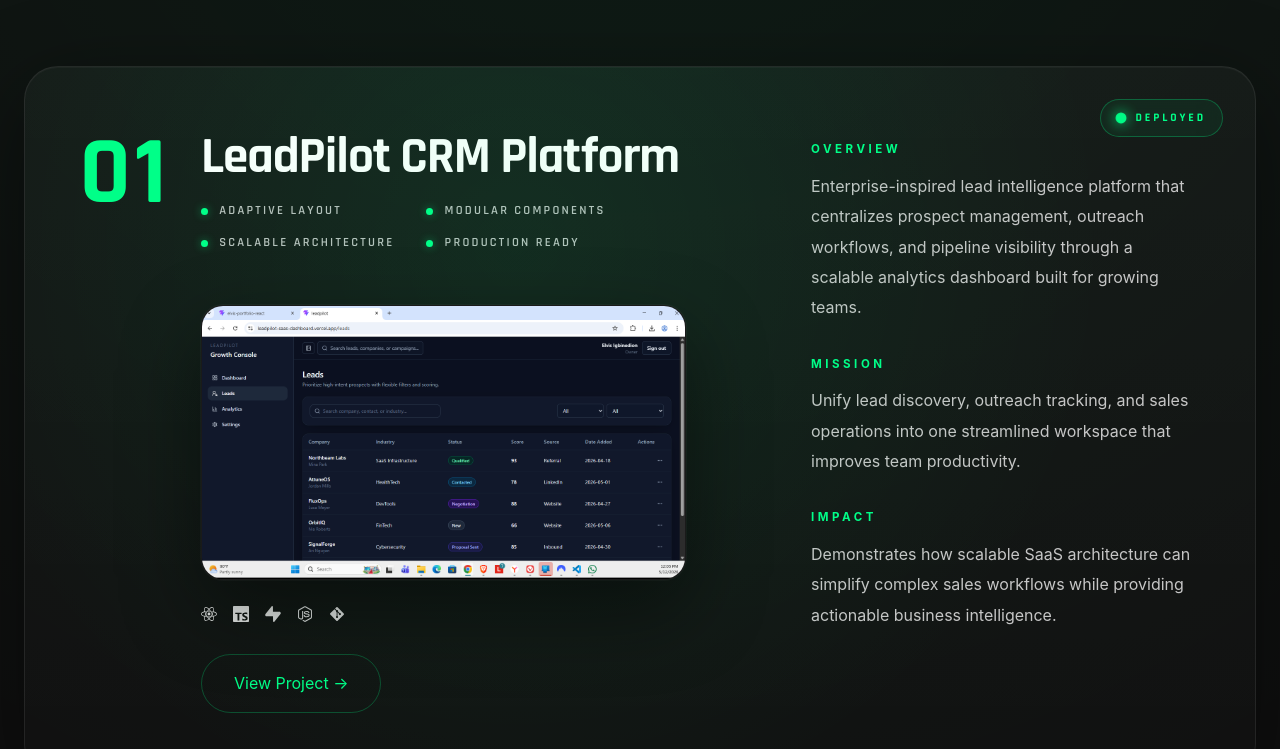
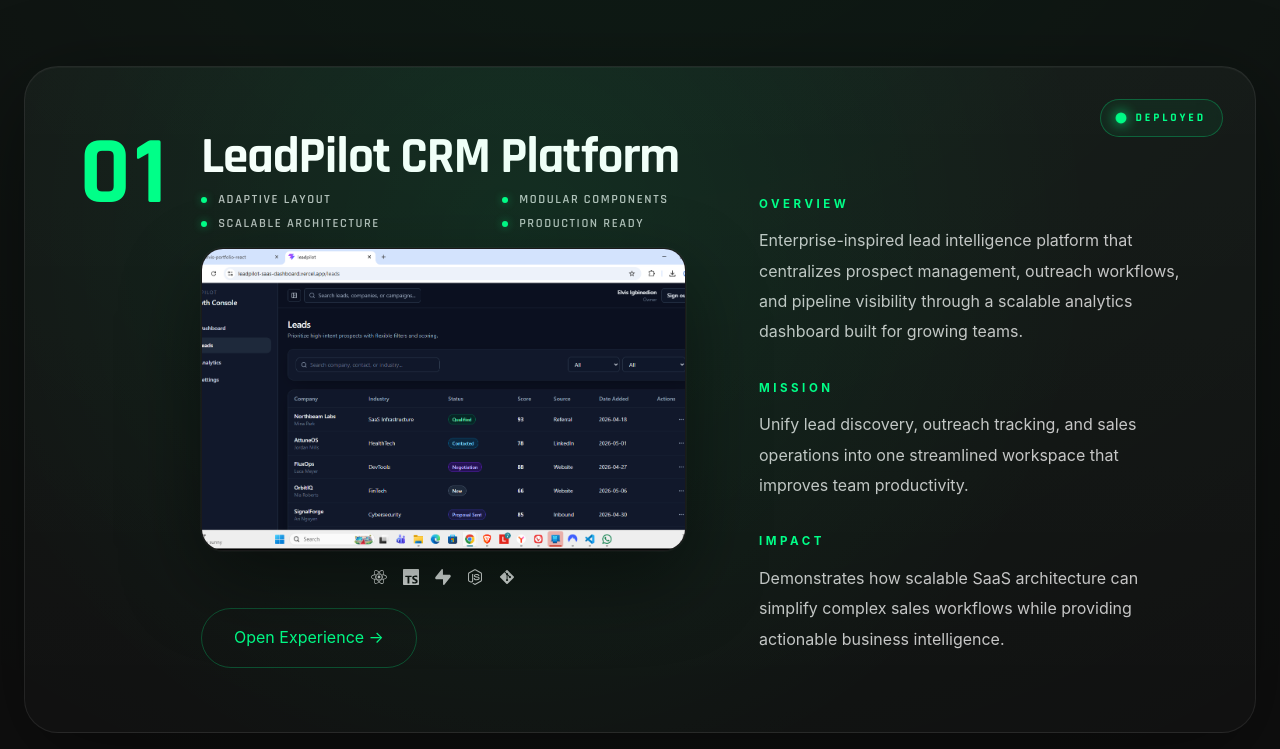
Before and after one commit to igbinedionelvis/elvis-portfolio-react, a React (Vite) app: page / in a window 1280 px wide. Shown: the part 2420-3169 px from the top of the page. Built offline with nearby package versions, Linux system fonts and the light colour scheme.

Commit message:
Refactor Projects showcase into reusable component architecture

```diff
--- a/src/components/Projects.jsx
+++ b/src/components/Projects.jsx
@@ -164,43 +164,28 @@ export default function Projects() {
 
                   <div className="project-validation">
 
-                    <div className="validation-item">
+                    {featuredProject.validation.map((item) => (
+
+                      <div
+                        className="validation-item"
+                        key={item}
+                      >
 
                         <span className="validation-dot"></span>
 
-                      <span>Adaptive Layout</span>
+                        <span>{item}</span>
 
                       </div>
 
-                    <div className="validation-item">
-
-                      <span className="validation-dot"></span>
-
-                      <span>Modular Components</span>
-
-                    </div>
-
-                    <div className="validation-item">
-
-                      <span className="validation-dot"></span>
-
-                      <span>Scalable Architecture</span>
-
-                    </div>
-
-                    <div className="validation-item">
-
-                      <span className="validation-dot"></span>
-
-                      <span>Production Ready</span>
-
-                    </div>
+                    ))}
 
                   </div>
 
                 </motion.div>
 
               </AnimatePresence>
+
+              <div className="project-preview">
 
                 <AnimatePresence mode="wait">
 
@@ -256,13 +241,15 @@ export default function Projects() {
 
                 </div>
 
+              </div>
+
               <motion.div className="project-footer">
 
                 <Link
                   to={`/projects/${featuredProject.slug}`}
                   className="project-btn"
                 >
-                  View Project →
+                  Open Experience →
                 </Link>
 
               </motion.div>
--- a/src/data/projectData.js
+++ b/src/data/projectData.js
@@ -41,8 +41,17 @@ export const projects = [
         impact:
             "Demonstrates how scalable SaaS architecture can simplify complex sales workflows while providing actionable business intelligence.",
 
-        stack:
-            "React • TypeScript • Supabase • Framer Motion • Recharts",
+        validation: [
+
+            "Adaptive Layout",
+
+            "Modular Components",
+
+            "Scalable Architecture",
+
+            "Production Ready"
+
+        ],
 
         github:
             "https://github.com/igbinedionelvis/leadpilot-saas-dashboard",
@@ -80,8 +89,17 @@ export const projects = [
         impact:
             "Converts fragmented HR data into actionable visual insights that support faster operational decisions.",
 
-        stack:
-            "React • Vite • Recharts • CSS",
+        validation: [
+
+            "Interactive Charts",
+
+            "HR Analytics",
+
+            "Responsive Dashboard",
+
+            "Data Visualization"
+
+        ],
 
         github:
             "https://github.com/igbinedionelvis/workforce-intelligence-dashboard",
@@ -118,8 +136,17 @@ export const projects = [
         impact:
             "Creates an engaging experience that differentiates the portfolio from traditional developer websites through immersive interaction.",
 
-        stack:
-            "React • Framer Motion • CSS",
+        validation: [
+
+            "Interactive Charts",
+
+            "HR Analytics",
+
+            "Responsive Dashboard",
+
+            "Data Visualization"
+
+        ],
 
         github:
             "https://github.com/igbinedionelvis/elvis-portfolio-react",
@@ -156,8 +183,17 @@ export const projects = [
         impact:
             "Designed to increase productivity by connecting business tools, automating decision flows, and enabling intelligent process orchestration.",
 
-        stack:
-            "React • Node.js • OpenAI API • Automation Workflows",
+        validation: [
+
+            "Interactive Charts",
+
+            "HR Analytics",
+
+            "Responsive Dashboard",
+
+            "Data Visualization"
+
+        ],
 
         github: "#",
 
@@ -191,8 +227,17 @@ export const projects = [
         impact:
             "Designed to increase productivity by connecting business tools, automating decision flows, and enabling intelligent process orchestration.",
 
-        stack:
-            "React • Node.js • OpenAI API • Automation Workflows",
+        validation: [
+
+            "Interactive Charts",
+
+            "HR Analytics",
+
+            "Responsive Dashboard",
+
+            "Data Visualization"
+
+        ],
 
         github: "#",
 
--- a/src/styles/projects.css
+++ b/src/styles/projects.css
@@ -205,9 +205,11 @@
 
     justify-content: flex-start;
 
-    padding-top: .6rem;
+    padding-top: 4rem;
 
     gap: 2.4rem;
+
+    margin-left: -3.25rem;
 }
 
 .project-status {
@@ -355,7 +357,7 @@
 
     color: #fff;
 
-    margin-bottom: .8rem;
+    margin-bottom: -.3rem;
 
 }
 
@@ -363,17 +365,17 @@
 
     display: grid;
 
-    grid-template-columns: repeat(2, minmax(0, max-content));
+    grid-template-columns: repeat(2, minmax(180px, 1fr));
 
     column-gap: 2rem;
 
-    row-gap: .75rem;
-
     align-items: center;
 
-    margin-top: -.25rem;
+    min-height: 32px;
 
-    margin-bottom: 1.75rem;
+    margin-top: 0;
+
+    margin-bottom: .75rem;
 
 }
 
@@ -385,22 +387,39 @@
 
     gap: .7rem;
 
+    min-height: 24px;
+
+    white-space: nowrap;
+
+    transition:
+
+        opacity .35s ease,
+
+        transform .35s ease;
+
 }
 
 .validation-dot {
 
-    width: 7px;
+    width: 6px;
 
-    height: 7px;
+    height: 6px;
 
     border-radius: 50%;
 
     background: #00ff88;
 
     box-shadow:
+
         0 0 8px rgba(0, 255, 136, .45);
 
     flex-shrink: 0;
+
+    transition:
+
+        opacity .35s ease,
+
+        transform .35s ease;
 
 }
 
@@ -412,7 +431,7 @@
 
     font-weight: 600;
 
-    letter-spacing: .14rem;
+    letter-spacing: .10rem;
 
     text-transform: uppercase;
 
@@ -424,16 +443,35 @@
    PROJECT MONITOR
 ========================= */
 
-.monitor-screen {
+.project-preview {
 
     width: 85%;
 
-    margin-bottom: 1.5rem;
+    display: flex;
+
+    flex-direction: column;
+
+    align-items: center;
+
+}
+
+.monitor-screen {
+
+    width: 100%;
+
+    margin-top: -1.5rem;
+
+    margin-bottom: 1rem;
+
 }
 
 .monitor-image {
 
     position: relative;
+
+    aspect-ratio: 16 / 10;
+
+    width: 100%;
 
     overflow: hidden;
 
@@ -448,17 +486,19 @@
         0 30px 80px rgba(0, 0, 0, .45),
 
         0 0 0 1px rgba(255, 255, 255, .04);
+
 }
 
 .monitor-image img {
 
+    width: 100%;
+
+    height: 100%;
+
     display: block;
 
-    width: 100%;
+    object-fit: cover;
 
-    height: auto;
-
-    object-fit: cover;
 }
 
 /* =========================
@@ -467,13 +507,18 @@
 
 .project-icons {
 
+    width: 100%;
+
     display: flex;
+
+    justify-content: center;
 
     align-items: center;
 
     gap: 1rem;
 
-    margin-bottom: 1.5rem;
+    margin-bottom: 1rem;
+
 }
 
 .project-footer {
```
Lines whose indentation alone changed are shown as unchanged.
